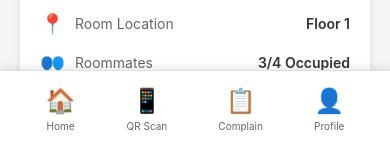
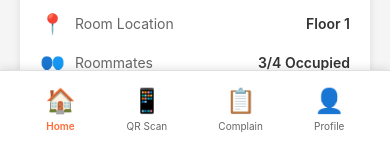
Before and after one commit to OUSL-RAr2/hostal-management-mobile, a React Native app: screen / in a window 390 px wide. Shown: the part 697-841 px from the top of the page. Built offline with nearby package versions, Linux system fonts and the light colour scheme.

Commit message:
feat(dashboard): implement reusable bottom navigation component

```diff
--- /dev/null
+++ b/src/components/dashboardScreen/BottomNavigation.jsx
@@ -0,0 +1,92 @@
+// Bottom Navigation Component - Reusable across screens
+import React from 'react';
+import { View, Text, StyleSheet, TouchableOpacity } from 'react-native';
+import { colors } from '../../styles';
+
+const BottomNavigation = ({ activeTab = 'Home' }) => {
+  return (
+    <View style={styles.bottomNav}>
+      <TouchableOpacity
+        style={styles.navItem}
+        onPress={() => console.log('Home pressed')}
+      >
+        <Text style={styles.navIcon}>🏠</Text>
+        <Text style={[
+          styles.navLabel,
+          activeTab === 'Home' && styles.navLabelActive
+        ]}>Home</Text>
+      </TouchableOpacity>
+
+      <TouchableOpacity
+        style={styles.navItem}
+        onPress={() => console.log('QR Scan pressed')}
+      >
+        <Text style={styles.navIcon}>📱</Text>
+        <Text style={[
+          styles.navLabel,
+          activeTab === 'QR Scan' && styles.navLabelActive
+        ]}>QR Scan</Text>
+      </TouchableOpacity>
+
+      <TouchableOpacity
+        style={styles.navItem}
+        onPress={() => console.log('Complain pressed')}
+      >
+        <Text style={styles.navIcon}>📋</Text>
+        <Text style={[
+          styles.navLabel,
+          activeTab === 'Complain' && styles.navLabelActive
+        ]}>Complain</Text>
+      </TouchableOpacity>
+
+      <TouchableOpacity
+        style={styles.navItem}
+        onPress={() => console.log('Profile pressed')}
+      >
+        <Text style={styles.navIcon}>👤</Text>
+        <Text style={[
+          styles.navLabel,
+          activeTab === 'Profile' && styles.navLabelActive
+        ]}>Profile</Text>
+      </TouchableOpacity>
+    </View>
+  );
+};
+
+const styles = StyleSheet.create({
+  bottomNav: {
+    position: 'absolute',
+    bottom: 0,
+    left: 0,
+    right: 0,
+    flexDirection: 'row',
+    backgroundColor: colors.background,
+    paddingVertical: 15,
+    paddingHorizontal: 20,
+    justifyContent: 'space-around',
+    borderTopWidth: 1,
+    borderTopColor: colors.border,
+    shadowColor: colors.shadow,
+    shadowOffset: { width: 0, height: -2 },
+    shadowOpacity: 0.1,
+    shadowRadius: 8,
+    elevation: 10,
+  },
+  navItem: {
+    alignItems: 'center',
+  },
+  navIcon: {
+    fontSize: 24,
+    marginBottom: 5,
+  },
+  navLabel: {
+    fontSize: 10,
+    color: colors.textSecondary,
+  },
+  navLabelActive: {
+    color: colors.primary,
+    fontWeight: '600',
+  },
+});
+
+export default BottomNavigation;
--- a/src/screens/dashboardScreen.jsx
+++ b/src/screens/dashboardScreen.jsx
@@ -2,6 +2,7 @@
 import React from 'react';
 import { View, Text, StyleSheet, TouchableOpacity, ScrollView, SafeAreaView, Image } from 'react-native';
 import { colors } from '../styles';
+import BottomNavigation from '../components/dashboardScreen/BottomNavigation';
 
 const DashboardScreen = () => {
   return (
@@ -134,25 +135,8 @@ const DashboardScreen = () => {
       <View style={{ height: 80 }} />
       </ScrollView>
 
-      {/* Bottom Navigation - Fixed at bottom */}
-      <View style={styles.bottomNav}>
-        <TouchableOpacity style={styles.navItem}>
-          <Text style={styles.navIcon}>🏠</Text>
-          <Text style={styles.navLabel}>Home</Text>
-        </TouchableOpacity>
-        <TouchableOpacity style={styles.navItem}>
-          <Text style={styles.navIcon}>📱</Text>
-          <Text style={styles.navLabel}>QR Scan</Text>
-        </TouchableOpacity>
-        <TouchableOpacity style={styles.navItem}>
-          <Text style={styles.navIcon}>📋</Text>
-          <Text style={styles.navLabel}>Complain</Text>
-        </TouchableOpacity>
-        <TouchableOpacity style={styles.navItem}>
-          <Text style={styles.navIcon}>👤</Text>
-          <Text style={styles.navLabel}>Profile</Text>
-        </TouchableOpacity>
-      </View>
+      {/* Bottom Navigation - Reusable Component */}
+      <BottomNavigation activeTab="Home" />
     </SafeAreaView>
   );
 };
@@ -402,35 +386,6 @@ const styles = StyleSheet.create({
     fontSize: 12,
     color: colors.textSecondary,
   },
-  bottomNav: {
-    position: 'absolute',
-    bottom: 0,
-    left: 0,
-    right: 0,
-    flexDirection: 'row',
-    backgroundColor: colors.background,
-    paddingVertical: 15,
-    paddingHorizontal: 20,
-    justifyContent: 'space-around',
-    borderTopWidth: 1,
-    borderTopColor: colors.border,
-    shadowColor: colors.shadow,
-    shadowOffset: { width: 0, height: -2 },
-    shadowOpacity: 0.1,
-    shadowRadius: 8,
-    elevation: 10,
-  },
-  navItem: {
-    alignItems: 'center',
-  },
-  navIcon: {
-    fontSize: 24,
-    marginBottom: 5,
-  },
-  navLabel: {
-    fontSize: 10,
-    color: colors.textSecondary,
-  },
 });
 
 export default DashboardScreen;
```
